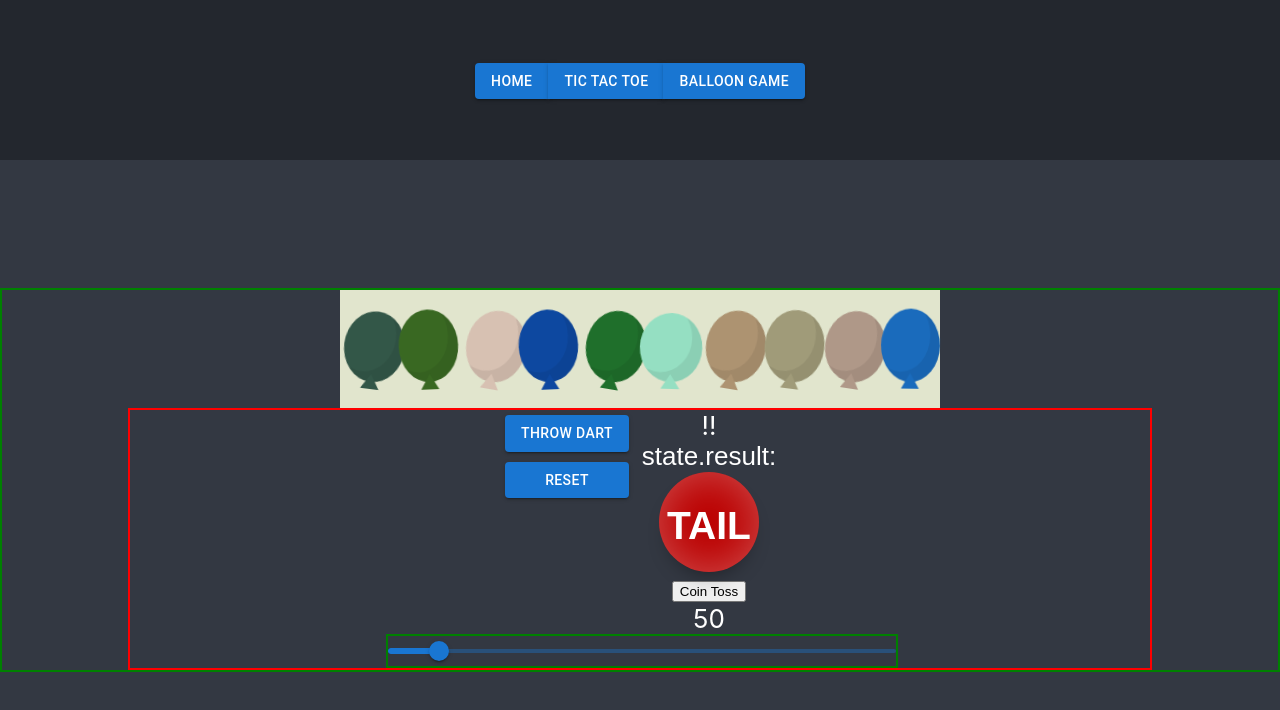
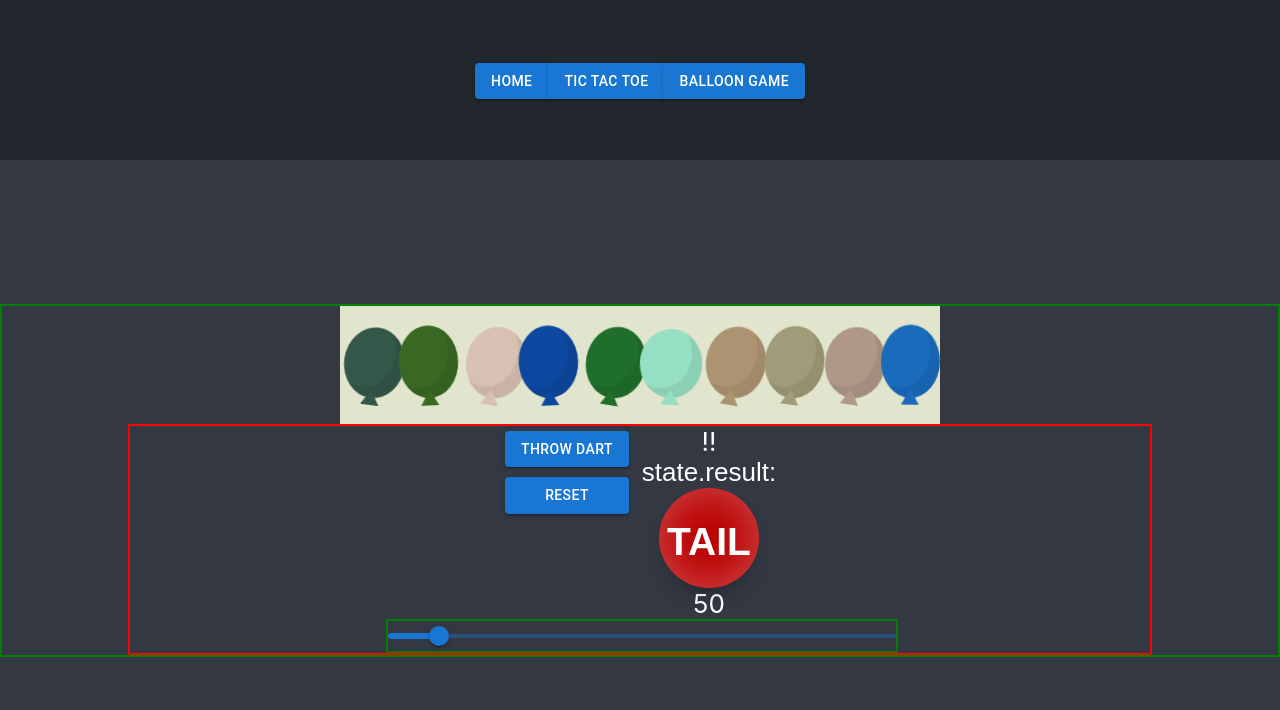
Before and after one commit to TheJD-droid/TheJD.github.io, a React (Create React App) app in the folder my_website/: page /BalloonPage in a window 1280 px wide. Shown: the top 710 px of the page. Built offline with nearby package versions, Linux system fonts and the light colour scheme.

Commit message:
CoinFlip progress
Have the dart throw occurring after the animation is finished. (Right now it just repeats infinitely). OnAnimiationEnd very helpful.

```diff
--- a/my_website/src/components/BalloonGame/CoinFlip.js
+++ b/my_website/src/components/BalloonGame/CoinFlip.js
@@ -1,71 +1,67 @@
 import React from "react";
+import { useEffect } from "react";
 
 
-class CoinFlip extends React.Component {
-  constructor(props) {
-    super(props);
-    this.state = {
-      result: "",
-      nader: "nader"
-    };
-    // this.coinToss = props.coinToss.bind();
-    this.coinToss = this.coinToss.bind(this);
-//    this.coinState = props.coinState.bind();
-    //this.coinState = props.coinState;
-    //this.coinState = props.coinState;
-    //this.setCoinState = props.setCoinState.bind(this);
-    this.setCoinState = this.setState.bind(this)
-    //this.getCoinState = props.getCoinState.bind(this);
-    //this.setState = props.setCoinState.bind(this);
 
-    //this.setCoinState = props.setCoinState;
-    //this.getCoinState = props.getCoinState;
-    //this.callCoinToss = props.callCoinToss(this.coinToss);
-  }
+export default function CoinFlip(props) {
 
 
-  coinToss() {
-    this.setState({ nader: "" }, () => {
-      if (Math.random() < 0.5) {
-        //this.setState({ result: "heads" });
-        this.setCoinState( { result: "heads" });
-        //this.setCoinState('heads'); //changes the coin state on the balloonPage, but not in the component
-        //this.coinState = 'heads'; //changes the coin state here in the component, but not on the balloonPage
-        console.log("heads");
-      } else {
-        //this.setState({ result: "tails" });
-        this.setCoinState( { result: "tails" });
-        //this.setCoinState('tails');
-        //this.coinState = 'tails';
-        console.log("tails");
-      }
-
-    });
-    //this.props.setCoinState(this.state);
-    return this.state;
-  }
+    const [state, setState] = React.useState({result: "", nader: "nader"});
 
 
-  render() {
+
+
+    useEffect(() => {
+        setState(props.coinState);
+    }, [props.coinState]);
+
+
+
     return (
         <div className="CoinFlip">
-        <div>state.result: {this.state.result}</div>
-        {/* <div>coinState: {this.coinState}</div> */}
-        {/* {console.log(this.coinState)} */}
-        <div id="coin" className={this.state.result} key={+new Date()}>
+          <div>state.result: {state.result}</div>
+          <div id="coin" className={state.result} key={+new Date()}
+          onAnimationEnd = {(e) => {
+            console.log('coin animation has ended')
+            props.setThrowDart(true)
+          }
+        }>
             <div className="side-a">
+
               <h2>TAIL</h2>
             </div>
             <div className="side-b">
               <h2>HEAD</h2>
             </div>
           </div>
-        <button id="btn" onClick={this.coinToss}>
-          Coin Toss
-        </button>
         </div>
       );
-  }
+
+
 }
 
-export default CoinFlip;
+//   coinToss() {
+//     this.setState({ nader: "" }, () => {
+//       if (Math.random() < 0.5) {
+//         //this.setState({ result: "heads" });
+//         this.setCoinState( { result: "heads" });
+//         //this.setCoinState('heads'); //changes the coin state on the balloonPage, but not in the component
+//         //this.coinState = 'heads'; //changes the coin state here in the component, but not on the balloonPage
+//         console.log("heads");
+//       } else {
+//         //this.setState({ result: "tails" });
+//         this.setCoinState( { result: "tails" });
+//         //this.setCoinState('tails');
+//         //this.coinState = 'tails';
+//         console.log("tails");
+//       }
+
+//     });
+//     //this.props.setCoinState(this.state);
+//     return this.state;
+//   }
+
+
+//   render() {
+
+//   }
--- a/my_website/src/pages/BalloonPage.js
+++ b/my_website/src/pages/BalloonPage.js
@@ -24,7 +24,8 @@ export default function BalloonPage() {
     const [probability, setProbability] = React.useState(probabilityOfOutcome(numberOfBalloons, 0))
 
     const [coinState, setCoinState] = React.useState({result: "", nader: "nader"})
-    //const [coinState, setCoinState] = React.useState('heads');
+
+    const [throwDart, setThrowDart] = React.useState(false)
 
 
 
@@ -119,11 +120,58 @@ export default function BalloonPage() {
     }
 
     function coinToss() {
-        console.log('what do you mean undefined?')
+        console.log(coinState)
+        let outcome = () => {
+
+            if (Math.random() < 0.5) {
+                console.log("heads");
+                return "heads";
+            }
+            else {
+                console.log("tails");
+                return "tails";
+            }
+
+        }
+        setCoinState({ nader: "", result: outcome()});
+        console.log(coinState);
+
+
 
     }
 
+    const handleThrowDartState = (x) => {
+        setThrowDart(x)
+        console.log(throwDart)
+    }
 
+
+    const triggerDartThrow = useCallback(() => {
+        if (throwDart) {
+            setThrowDart(false)
+            let trialOutcome = (Math.floor(numberOfBalloons * Math.random()) + 1)
+            console.log(trialOutcome)
+            setToBePopped(trialOutcome)
+            // let trialOutcome = trial(numberOfBalloons)
+            // console.log(trialOutcome)
+            // if (trialOutcome !== 0) {
+            //     setToBePopped(trialOutcome)
+            // }
+            // else if (trialOutcome === 0) {
+            // //On flipping tails, reset? or give some kind of message?
+            // //setOnReset(true)
+            // console.log(trialOutcome);
+            // }
+            }
+    }, [throwDart, numberOfBalloons])
+
+
+    useEffect(() => {
+        if (throwDart) {
+            triggerDartThrow()
+            setThrowDart(false)
+        }
+    }, [throwDart, triggerDartThrow])
 
 
 
@@ -157,25 +205,17 @@ export default function BalloonPage() {
                         <Grid item>
                             <Grid container direction='column'>
                                 <Button variant='contained' style={{margin: '5px'}} onClick={() => {
-                                    let tossResult = coinToss()
-                                    if (tossResult) {
-                                        setCoinState(tossResult)
-                                    }
+                                    // let tossResult = coinToss()
+                                    // if (tossResult) {
+                                    //     setCoinState(tossResult)
+                                    // }
+                                    coinToss()
                                     console.log(coinState.result)
                                     console.log(toBePopped)
                                     if (onReset) {
                                         setOnReset(false)
                                     }
-                                    let trialOutcome = trial(numberOfBalloons)
-                                    console.log(trialOutcome)
-                                    if (trialOutcome !== 0) {
-                                        setToBePopped(trialOutcome)
-                                    }
-                                    else if (trialOutcome === 0) {
-                                    //On flipping tails, reset? or give some kind of message?
-                                    //setOnReset(true)
-                                    callResetGame(numberOfBalloons)
-                                    }
+
                                 }}>Throw Dart</Button>
                                 <Button variant='contained' style={{margin: '5px'}} onClick={() => {
 
@@ -192,7 +232,7 @@ export default function BalloonPage() {
                                     {/* Coin being flipped here */}
                                     {/* <div>!{coinState ? (coinState.result ? coinState.result : console.log(coinState)) : console.log(coinState)}!</div> */}
                                     <div>!{coinState.result}!</div>
-                                    <CoinFlip state={coinState} getCoinState={getCoinState} setCoinState={handleCoinState} callCoinToss={callCoinToss} coinToss={coinToss}></CoinFlip>
+                                    <CoinFlip coinState={coinState} setCoinState={handleCoinState} throwDart={throwDart} setThrowDart={handleThrowDartState}></CoinFlip>
                                 </Grid>
                                 <Grid item minWidth='150px'>
                                     <div>{probability}</div>
```
Lines whose indentation alone changed are shown as unchanged.
